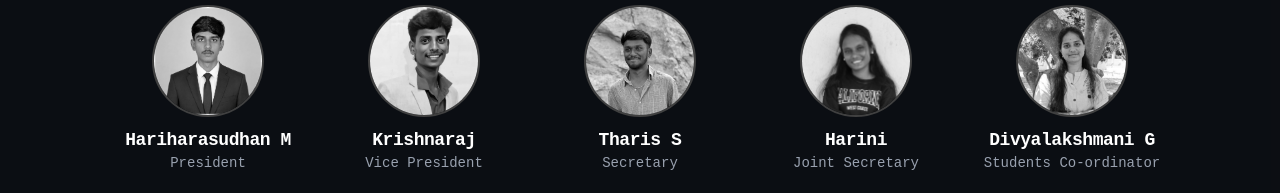
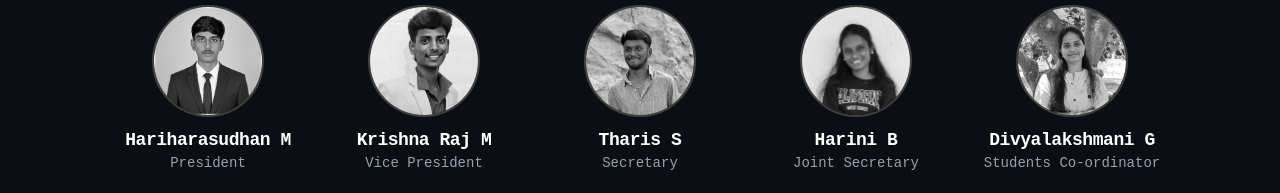
Before and after one commit to signova-26/signova-26, a React (Vite) app: page / in a window 1280 px wide. Shown: the part 3460-3653 px from the top of the page. Built offline with nearby package versions, Linux system fonts and the light colour scheme; grey boxes are pictures that could not be loaded.

Commit message:
Update names for Harini B and Krishna Raj M in Crew section

```diff
--- a/src/components/Crew.jsx
+++ b/src/components/Crew.jsx
@@ -6,9 +6,9 @@ const Crew = () => {
     { name: 'Dr.M.Bhuvaneswari', role: 'Symposium Co-ordinator', img: 'https://www.gravatar.com/avatar/0?d=mp&f=y' },
     { name: 'Mrs.R.Jayarani', role: 'Symposium Co-ordinator', img: 'https://www.gravatar.com/avatar/0?d=mp&f=y' },
     { name: 'Hariharasudhan M', role: 'President', img: '/Hariharasudhan.jpeg' },
-    { name: 'Krishnaraj', role: 'Vice President', img: '/krishnaraj.jpeg' },
+    { name: 'Krishna Raj M', role: 'Vice President', img: '/krishnaraj.jpeg' },
     { name: 'Tharis S', role: 'Secretary', img: '/tharis.jpeg' },
-    { name: 'Harini', role: 'Joint Secretary', img: '/Harini.jpeg' },
+    { name: 'Harini B', role: 'Joint Secretary', img: '/Harini.jpeg' },
     { name: 'Divyalakshmani G', role: 'Students Co-ordinator', img: '/Divyalakshmani G.jpeg' },
     { name: 'Naveen Kumar K', role: 'Overall Co-ordinator', img: '/Naveen kumar.jpeg' },
     { name: 'Praveen kumar R', role: 'Technical Head', img: '/Praveen kumar R.jpeg' },
```
